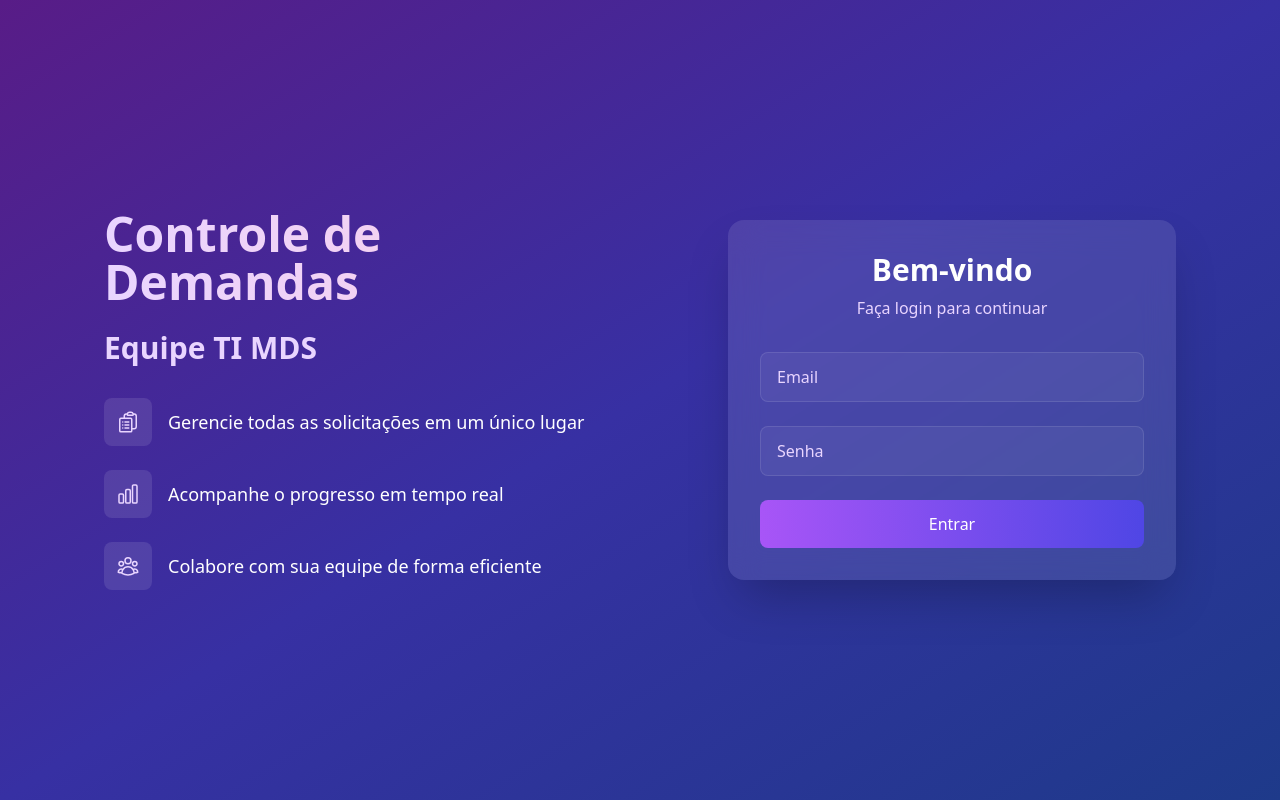
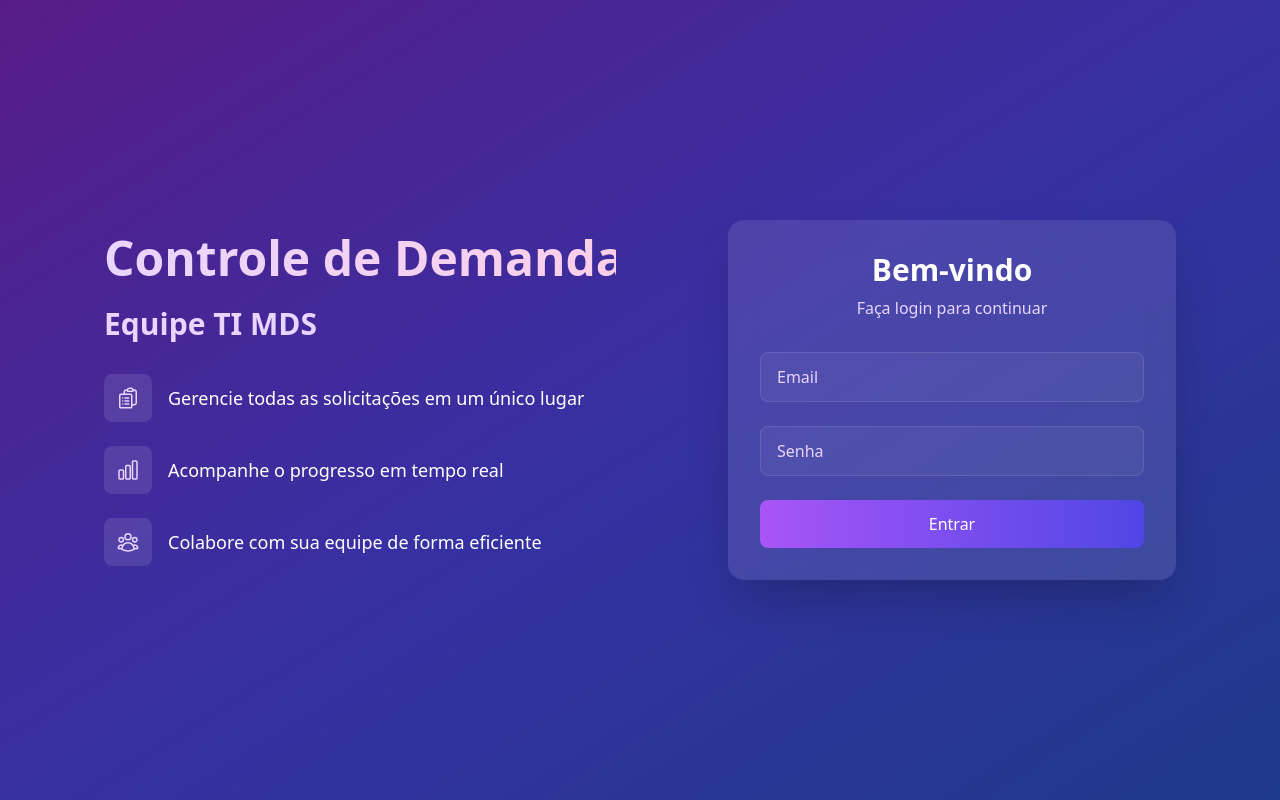
Before and after one commit to DevLucasFontoura/Sistema_de_Demandas_SISEC, a React (Vite) app: page /login in a window 1280 px wide. Built offline with nearby package versions, Linux system fonts and the light colour scheme; no server answers.

Commit message:
correcao do titulo

```diff
--- a/src/pages/Login.tsx
+++ b/src/pages/Login.tsx
@@ -41,7 +41,7 @@ function Login() {
         {/* Lado Esquerdo - Informações */}
         <div className="lg:w-1/2 text-white lg:pr-16 mb-8 lg:mb-0">
           <div className="max-w-lg">
-            <h1 className="text-5xl font-bold mb-6 bg-clip-text text-transparent bg-gradient-to-r from-purple-200 to-pink-200">
+            <h1 className="text-5xl font-bold mb-6 bg-clip-text text-transparent bg-gradient-to-r from-purple-200 to-pink-200 whitespace-nowrap">
               Controle de Demandas
             </h1>
             <h2 className="text-3xl font-semibold mb-8 text-purple-200">
```
